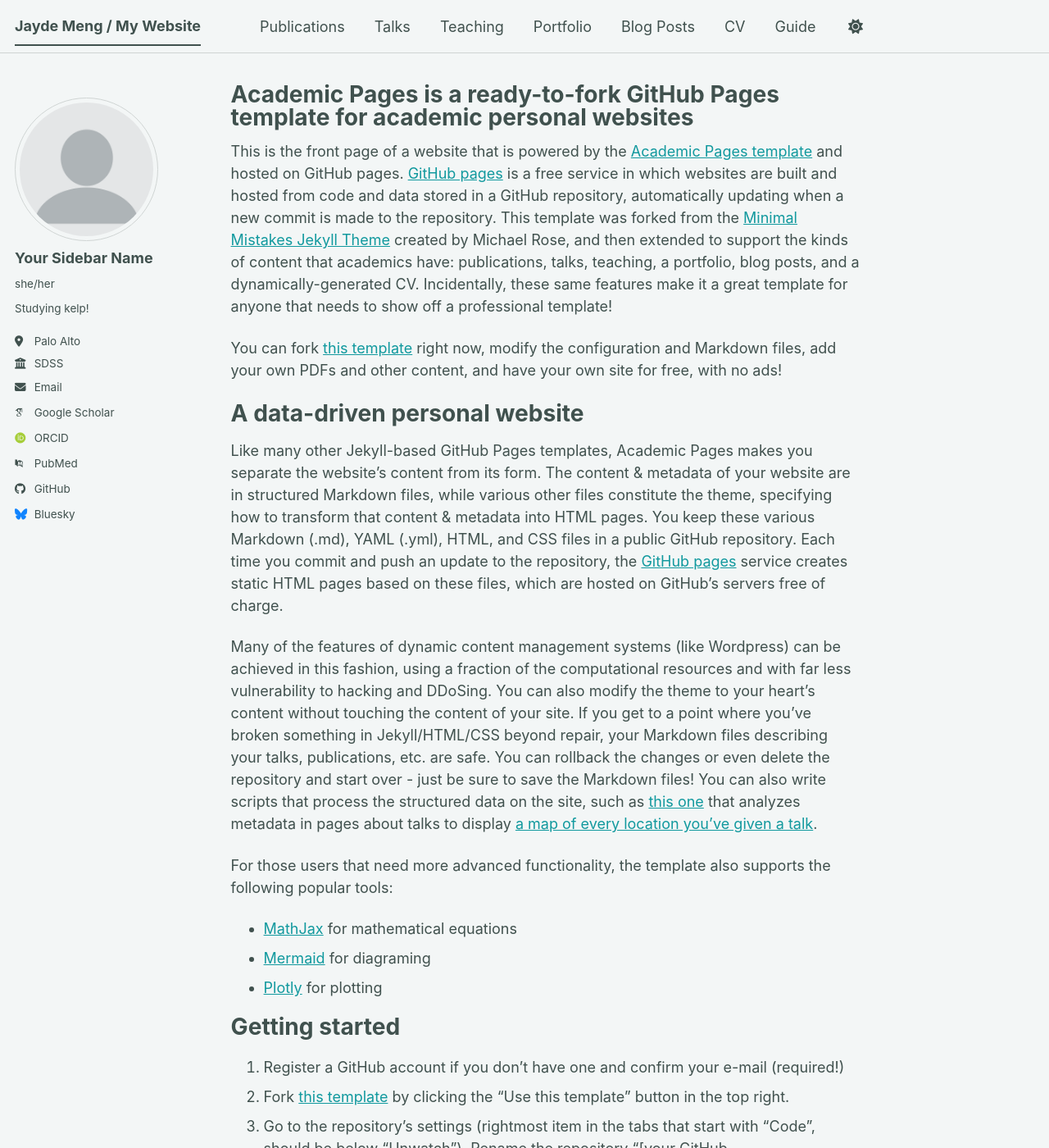
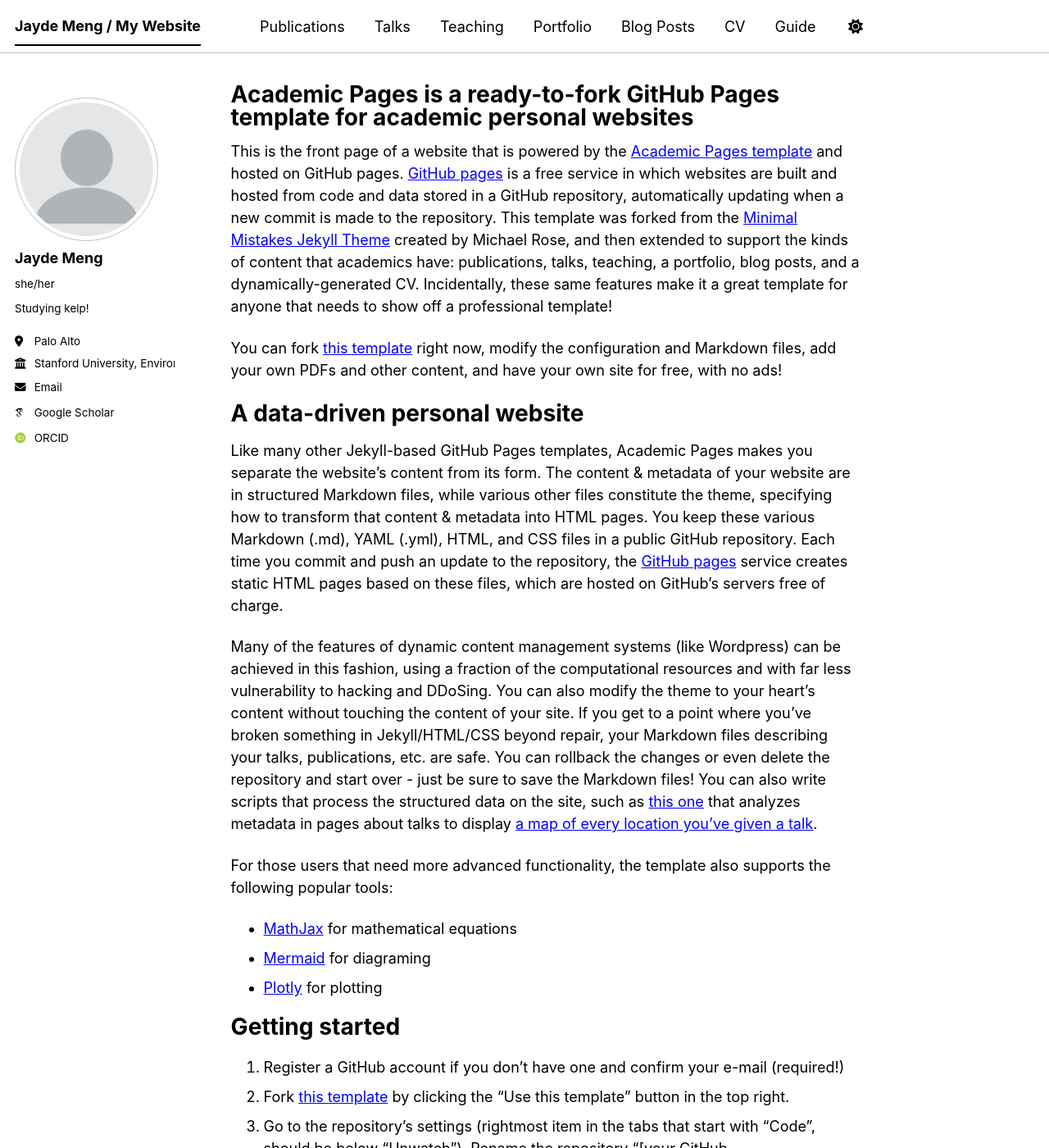
Before and after one commit to fanjieh/fanjieh.github.io, a Jekyll site: the page built from _pages/about.md, in a window 1280 px wide and 1400 px high. Shown: the whole window at 82% size. Built offline with Jekyll 4.4.1, drawn with Linux system fonts in a browser that asks for light colours; some web fonts are replaced; a script bundle is joined from its source files by our own code; library files that are not in the unit come from our copies.

Commit message:
Update _config.yml

```diff
--- a/_config.yml
+++ b/_config.yml
@@ -8,7 +8,7 @@
 
 # Basic Site Settings
 locale                   : "en-US"
-site_theme               : "mint" # The available themes options are "default", "air", "sunrise", "mint", "dirt" and "contrast"
+site_theme               : "contrast" # The available themes options are "default", "air", "sunrise", "mint", "dirt" and "contrast"
 title                    : "Jayde Meng / My Website"
 title_separator          : "-"
 name                     : &name "Jayde Meng"
@@ -24,11 +24,11 @@
 author:
   # Biographic information
   avatar           : "profile.png"
-  name             : "Your Sidebar Name"
+  name             : "Jayde Meng"
   pronouns         : "she/her" # example: "she/her"
   bio              : "Studying kelp!"
   location         : "Palo Alto"
-  employer         : "SDSS"
+  employer         : "Stanford University, Environmental Fluid Mechanics Laboratory / Oceans Department"
   uri              : # URL
   email            : "jayde [at] stanford [dot] edu"
 
@@ -38,10 +38,10 @@
   googlescholar    : "https://scholar.google.com/citations?user=PS_CX0AAAAAJ"
   inspire-hep      : # URL
   impactstory      : # URL
-  orcid            : "https://orcid.org/yourorcidurl"
+  orcid            : "https://orcid.org/0009-0009-5416-6368"
   semantic         : # URL
   ssrn             : # URL
-  pubmed           : "https://www.ncbi.nlm.nih.gov/pubmed/?term=john+snow"
+  pubmed           : # URL
   researchgate     : # URL
   scopus           : # URL
   zotero           : # URL
@@ -51,13 +51,13 @@
   bitbucket        : # Username - Update with your username on the site
   codepen          : # Username
   dribbble         : # Username
-  github           : "academicpages"
+  github           : # "academicpages"
   kaggle           : # Username
   stackoverflow    : # User number or user number and name (i.e., use "1" or "1/jeff-atwood")
 
   # Social media
   artstation       : # Username
-  bluesky          : "bsky.app" # Replace this with you Bluesky username
+  bluesky          : # "bsky.app" # Replace this with you Bluesky username
   facebook         : # Username
   flickr           : # Username
   foursquare       : # Username
```
